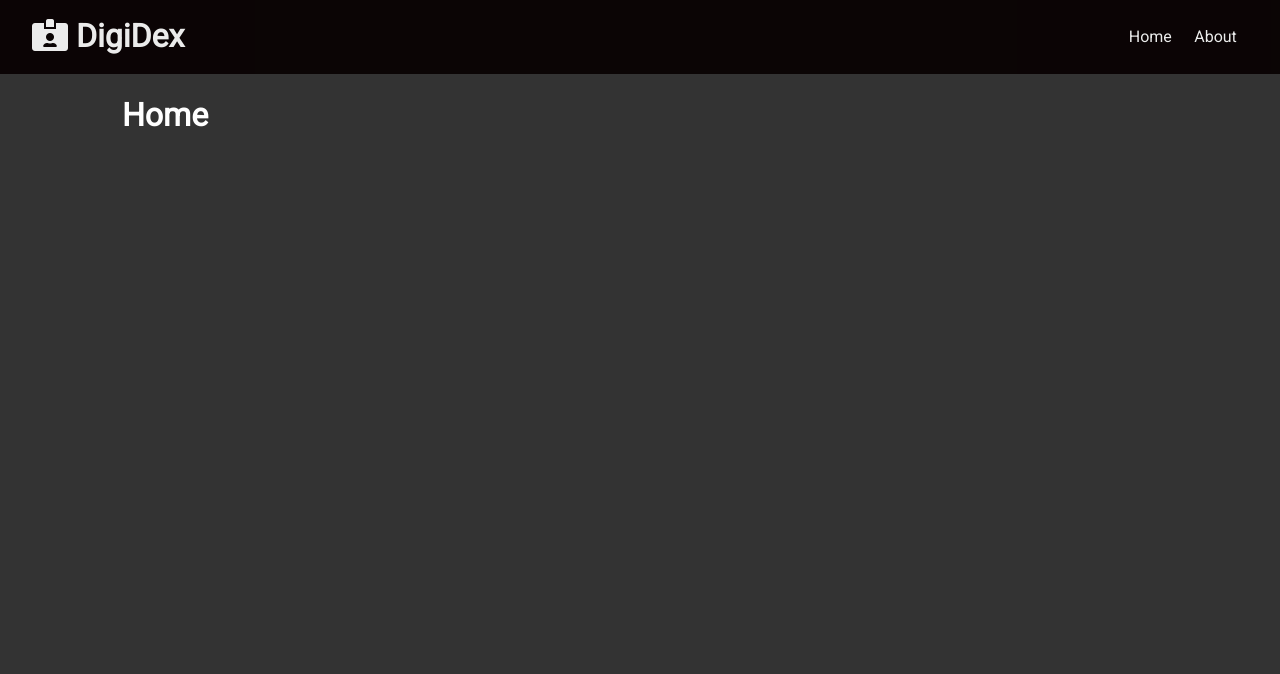
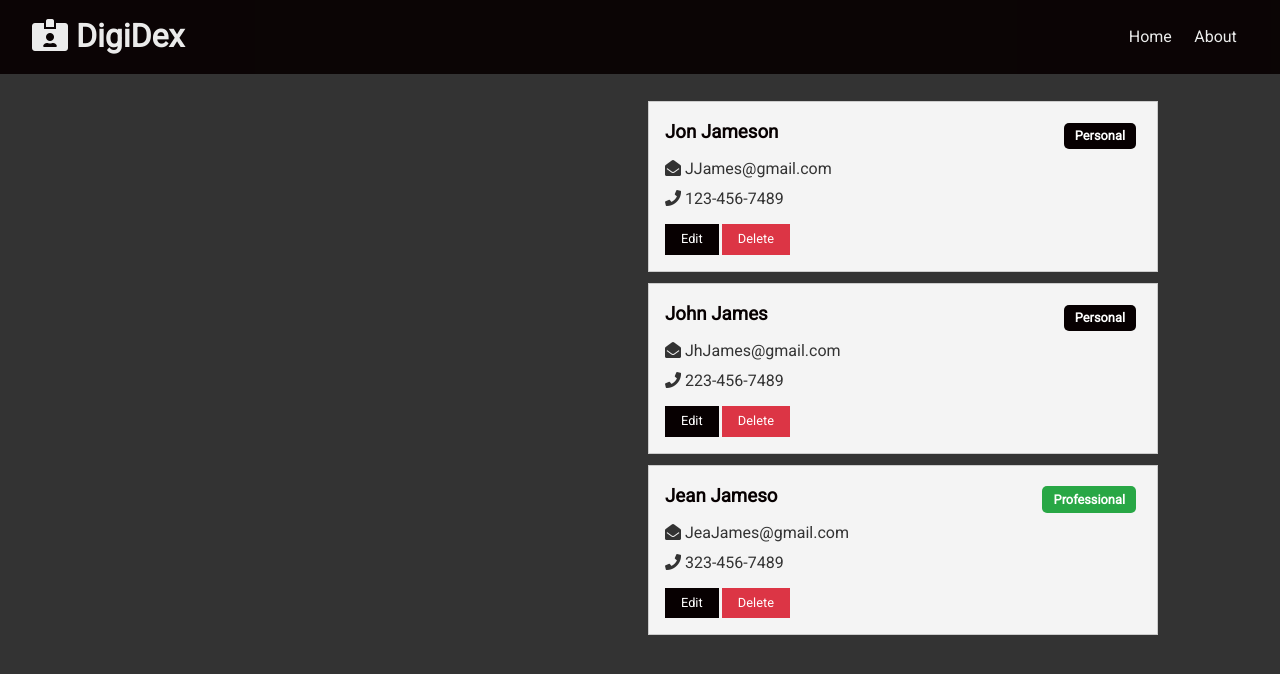
Before and after one commit to TravisPRyan/digidex, a React (Create React App) app in the folder client/: page / in a window 1280 px wide. Shown: the top 674 px of the page. Built offline with nearby package versions, Linux system fonts and the light colour scheme.

Commit message:
v15 ContactItem

```diff
--- /dev/null
+++ b/client/src/components/contacts/ContactItem.js
@@ -0,0 +1,44 @@
+import React from "react";
+import PropTypes from "prop-types";
+
+const ContactItem = ({ contact }) => {
+  const { id, name, email, phone, type } = contact;
+  return (
+    <div className="card bg-light">
+      <h3 className="text-primary text-left">
+        {name}{" "}
+        <span
+          style={{ float: "right" }}
+          className={
+            "badge " +
+            (type === "professional" ? "badge-success" : "badge-primary")
+          }
+        >
+          {type.charAt(0).toUpperCase() + type.slice(1)}
+        </span>
+      </h3>
+      <ul className="list">
+        {email && (
+          <li>
+            <i className="fas fa-envelope-open"></i> {email}
+          </li>
+        )}
+        {phone && (
+          <li>
+            <i className="fas fa-phone"></i> {phone}
+          </li>
+        )}
+      </ul>
+      <p>
+        <button className="btn btn-dark btn-sm">Edit</button>
+        <button className="btn btn-danger btn-sm">Delete</button>
+      </p>
+    </div>
+  );
+};
+
+ContactItem.propTypes = {
+  contact: PropTypes.object.isRequired
+};
+
+export default ContactItem;
--- /dev/null
+++ b/client/src/components/contacts/Contacts.js
@@ -0,0 +1,16 @@
+import React, { Fragment, useContext } from "react";
+import ContactContext from "../../context/contact/contactContext";
+import ContactItem from "./ContactItem";
+
+const Contacts = () => {
+  const contactContext = useContext(ContactContext);
+  const { contacts } = contactContext;
+  return (
+    <Fragment>
+      {contacts.map(contact => (
+        <ContactItem key={contact.id} contact={contact} />
+      ))}
+    </Fragment>
+  );
+};
+export default Contacts;
--- a/client/src/components/pages/Home.js
+++ b/client/src/components/pages/Home.js
@@ -1,9 +1,13 @@
 import React from "react";
+import Contacts from "../contacts/Contacts";
 
 const Home = () => {
   return (
-    <div>
-      <h1>Home</h1>
+    <div className="grid-2">
+      <div>{/* Contact Form*/}</div>
+      <div>
+        <Contacts />
+      </div>
     </div>
   );
 };
--- a/client/src/context/contact/ContactState.js
+++ b/client/src/context/contact/ContactState.js
@@ -34,7 +34,7 @@
         name: "Jean Jameso",
         email: "JeaJames@gmail.com",
         phone: "323-456-7489",
-        type: "personal"
+        type: "professional"
       }
     ]
   };
```
Also changed, not shown: 1 other file (tests, documents, lock files or other folders).
